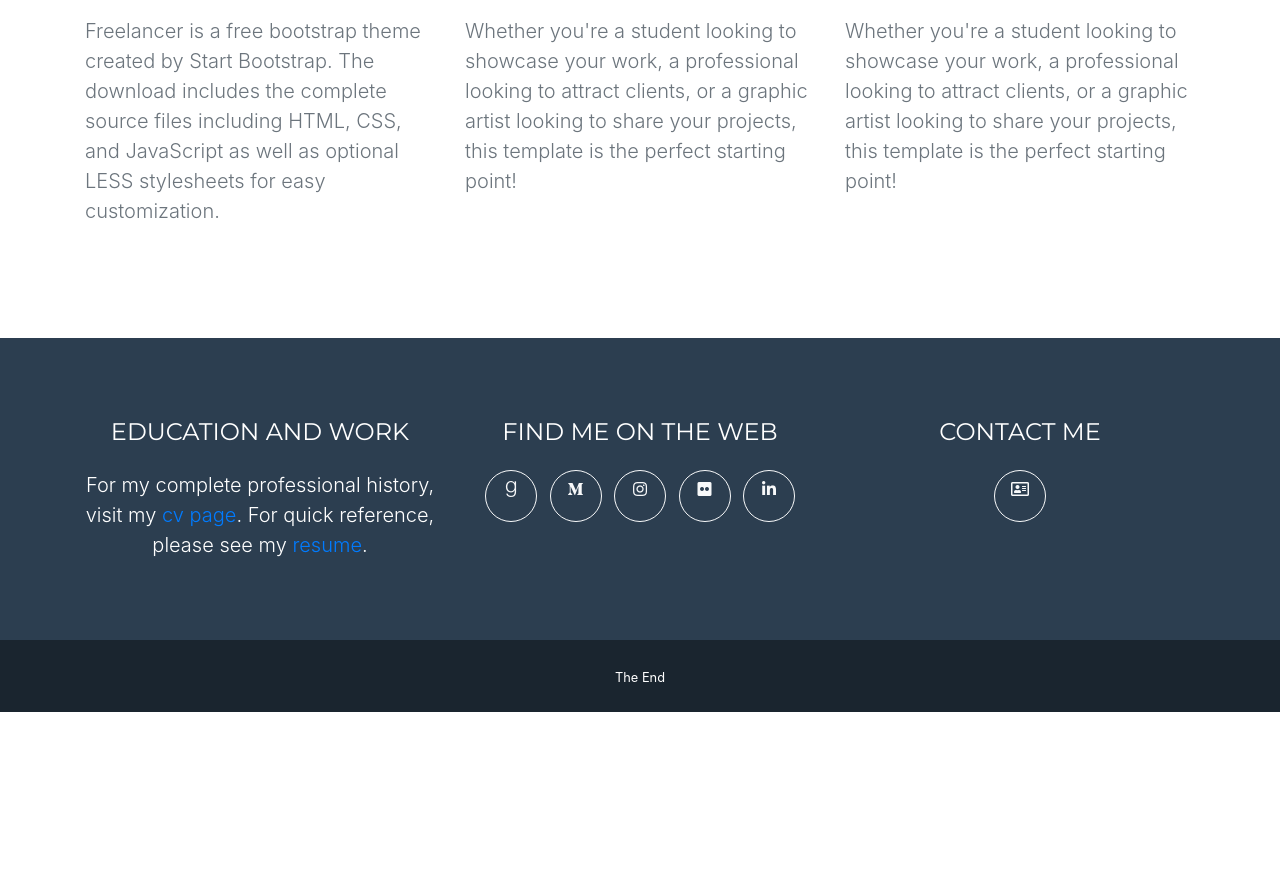
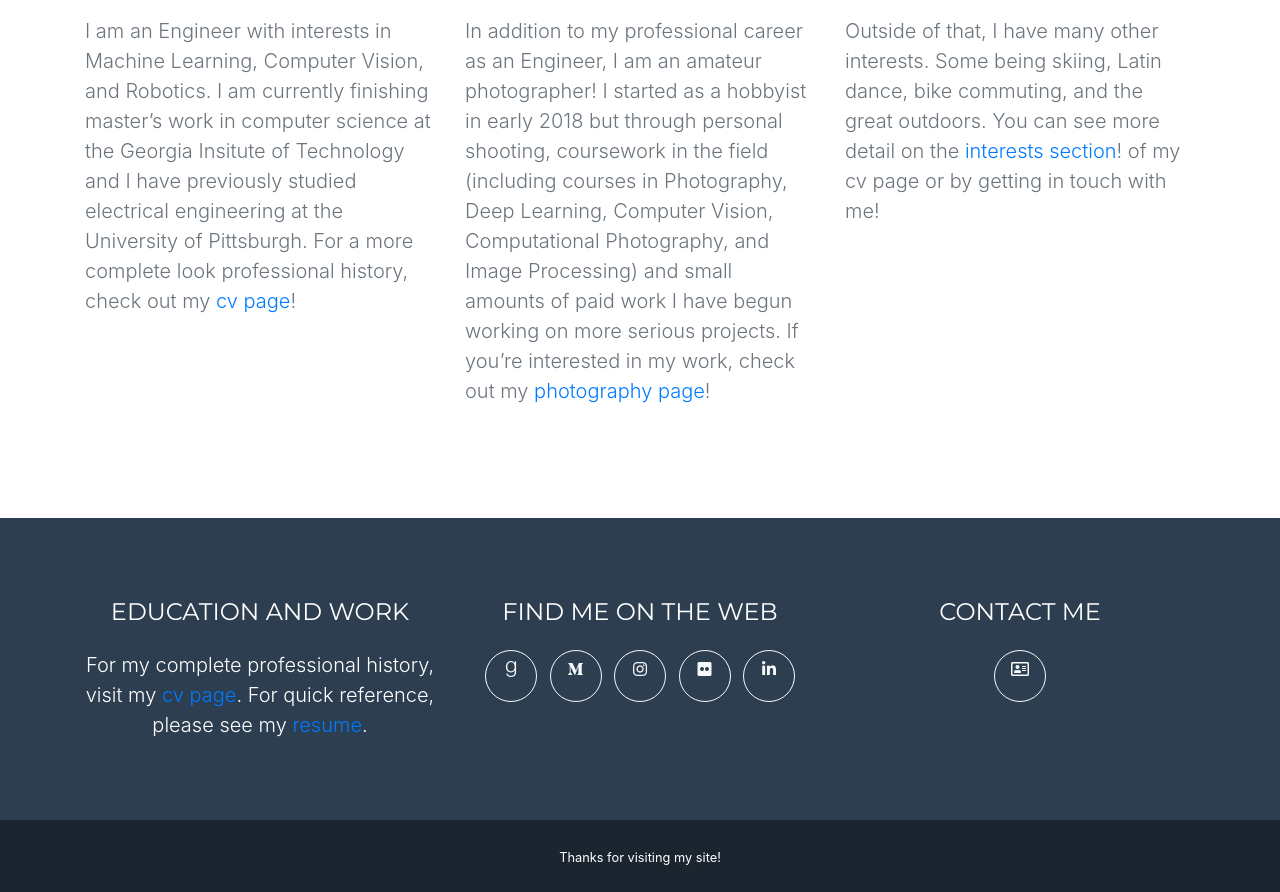
Before and after one commit to NathanielTodd/NathanielTodd.github.io, a website with bundled scripts: page index.html in a window 1280 px wide. Shown: the part 1240-2132 px from the top of the page. Before the commit the page ends 1952 px from the top, so only its background shows below. Built offline with nearby package versions, Linux system fonts and the light colour scheme.

Commit message:
adding content

```diff
--- a/index.html
+++ b/index.html
@@ -71,14 +71,26 @@
       <h2 class="text-center text-uppercase text-secondary">About Me</h2>
       <hr class="star-dark mb-5">
       <div class="row">
-        <div class="col-lg-4 ml-auto">
-          <p class="lead">Freelancer is a free bootstrap theme created by Start Bootstrap. The download includes the complete source files including HTML, CSS, and JavaScript as well as optional LESS stylesheets for easy customization.</p>
+        <div class="col-lg-4 mr-auto">
+          <p class="lead">I am an Engineer with interests in Machine Learning, Computer Vision, and Robotics. I am currently finishing master’s work in computer
+          science at the Georgia Insitute of Technology and I have previously studied electrical engineering at the University of Pittsburgh. For a more complete look
+          professional history, check out my
+          <a href="https://nathanieltodd.github.io/cv/" target="_blank">cv page</a>!
+          </p>
         </div>
         <div class="col-lg-4 mr-auto">
-          <p class="lead">Whether you're a student looking to showcase your work, a professional looking to attract clients, or a graphic artist looking to share your projects, this template is the perfect starting point!</p>
+          <p class="lead">In addition to my professional career as an Engineer, I am an amateur photographer! I started as a hobbyist in early 2018 but through
+          personal shooting, coursework in the field (including courses in Photography, Deep Learning, Computer Vision, Computational Photography, and Image
+          Processing) and small amounts of paid work I have begun working on more serious projects. If you’re interested in my work, check out my
+           <a href="https://nathanieltodd.github.io/photo/" target="_blank">photography page</a>!
+          </p>
         </div>
-        <div class="col-lg-4 mr-auto">
-          <p class="lead">Whether you're a student looking to showcase your work, a professional looking to attract clients, or a graphic artist looking to share your projects, this template is the perfect starting point!</p>
+        <div class="col-lg-4 ml-auto">
+          <p class="lead">Outside of that, I have many other interests. Some being skiing, Latin dance, bike commuting, and the great outdoors. You can see more detail
+          on the
+          <a href="https://nathanieltodd.github.io/cv/#interests" target="_blank">interests section</a>!
+          of my cv page or by getting in touch with me!
+          </p>
         </div>
       </div>
     </div>
@@ -135,7 +147,7 @@
 
   <div class="copyright py-4 text-center text-white">
     <div class="container">
-      <small>The End</small>
+      <small>Thanks for visiting my site!</small>
     </div>
   </div>
 
```
